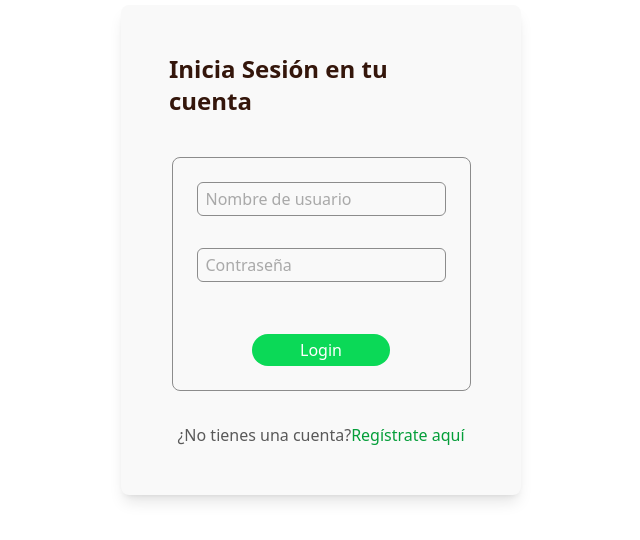
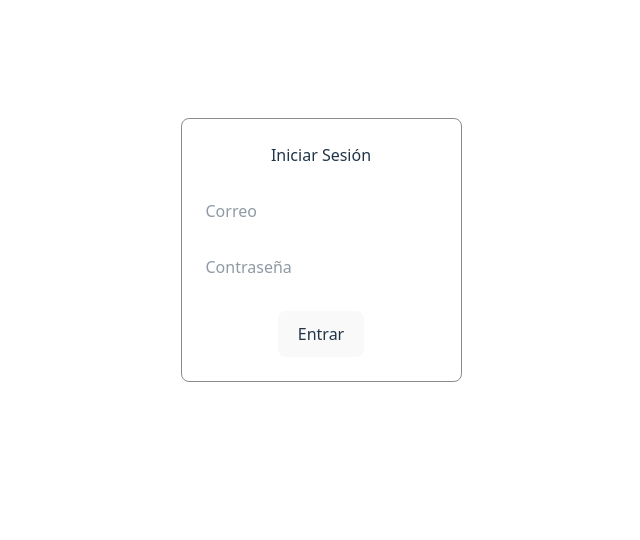
Before and after one commit to FredPota/RoadPartners-project, a React (Vite) app: page /login in a window 1280 px wide. Shown: the part 150-690 px from the top of the page, without its empty margins (319-959 px from the left). Built offline with nearby package versions, Linux system fonts and the light colour scheme.

Commit message:
Agrego registro conectado a base de datos

```diff
--- /dev/null
+++ b/src/pages/login-form.jsx
@@ -0,0 +1,104 @@
+import { useState } from "react";
+import { useNavigate } from "react-router-dom";
+
+function LoginForm() {
+
+    const navigate = useNavigate();
+
+    const [correo, setCorreo] = useState("");
+    const [contraseña, setContraseña] = useState("");
+    const [error, setError] = useState("");
+
+    const handleLogin = async (e) => {
+        e.preventDefault();
+
+        // 🔥 DEBUG 1 - confirma que el form funciona
+        console.log("🔥 CLICK EN LOGIN FORM");
+
+        console.log("📨 DATOS ENVIADOS:", { correo, contraseña });
+
+        try {
+            const res = await fetch("http://localhost:3000/login", {
+                method: "POST",
+                headers: {
+                    "Content-Type": "application/json"
+                },
+                body: JSON.stringify({
+                    correo,
+                    contraseña
+                })
+            });
+
+            // 📡 DEBUG 2 - status HTTP
+            console.log("📡 STATUS RESPONSE:", res.status);
+
+            // 🧪 DEBUG 3 - respuesta cruda antes de parsear
+            const rawText = await res.text();
+            console.log("📦 RAW RESPONSE:", rawText);
+
+            let data;
+            try {
+                data = JSON.parse(rawText);
+            } catch (err) {
+                console.error("❌ ERROR PARSEANDO JSON:", err);
+                return;
+            }
+
+            console.log("📦 RESPUESTA BACKEND:", data);
+
+            // 🔴 validar token
+            if (!data.token) {
+                console.warn("⚠️ NO SE RECIBIÓ TOKEN DEL BACKEND");
+            } else {
+                console.log("🔐 TOKEN JWT:", data.token);
+            }
+
+            if (!res.ok) {
+                setError(data.message);
+                return;
+            }
+
+            // 🔐 guardar sesión
+            localStorage.setItem("token", data.token);
+            localStorage.setItem("user", JSON.stringify(data.usuario));
+
+            console.log("💾 TOKEN LOCALSTORAGE:", localStorage.getItem("token"));
+            console.log("👤 USER LOCALSTORAGE:", localStorage.getItem("user"));
+
+            // 🚀 ir a home
+            navigate("/");
+
+        } catch (err) {
+            console.error("❌ ERROR FETCH LOGIN:", err);
+            setError("Error de conexión con el servidor");
+        }
+    };
+
+    return (
+        <form onSubmit={handleLogin} className="login-form">
+
+            <h2>Iniciar Sesión</h2>
+
+            <input
+                type="email"
+                placeholder="Correo"
+                value={correo}
+                onChange={(e) => setCorreo(e.target.value)}
+            />
+
+            <input
+                type="password"
+                placeholder="Contraseña"
+                value={contraseña}
+                onChange={(e) => setContraseña(e.target.value)}
+            />
+
+            <button type="submit">Entrar</button>
+
+            {error && <p style={{ color: "red" }}>{error}</p>}
+
+        </form>
+    );
+}
+
+export default LoginForm;
--- a/src/pages/loginPage.jsx
+++ b/src/pages/loginPage.jsx
@@ -1,5 +1,5 @@
 import React from 'react';
-import LoginForm from '../components/login-form.jsx';
+import LoginForm from '../pages/login-form.jsx';
 import '../assets/loginPage.css';
 
 //Componente de la página de inicio de sesión
```
